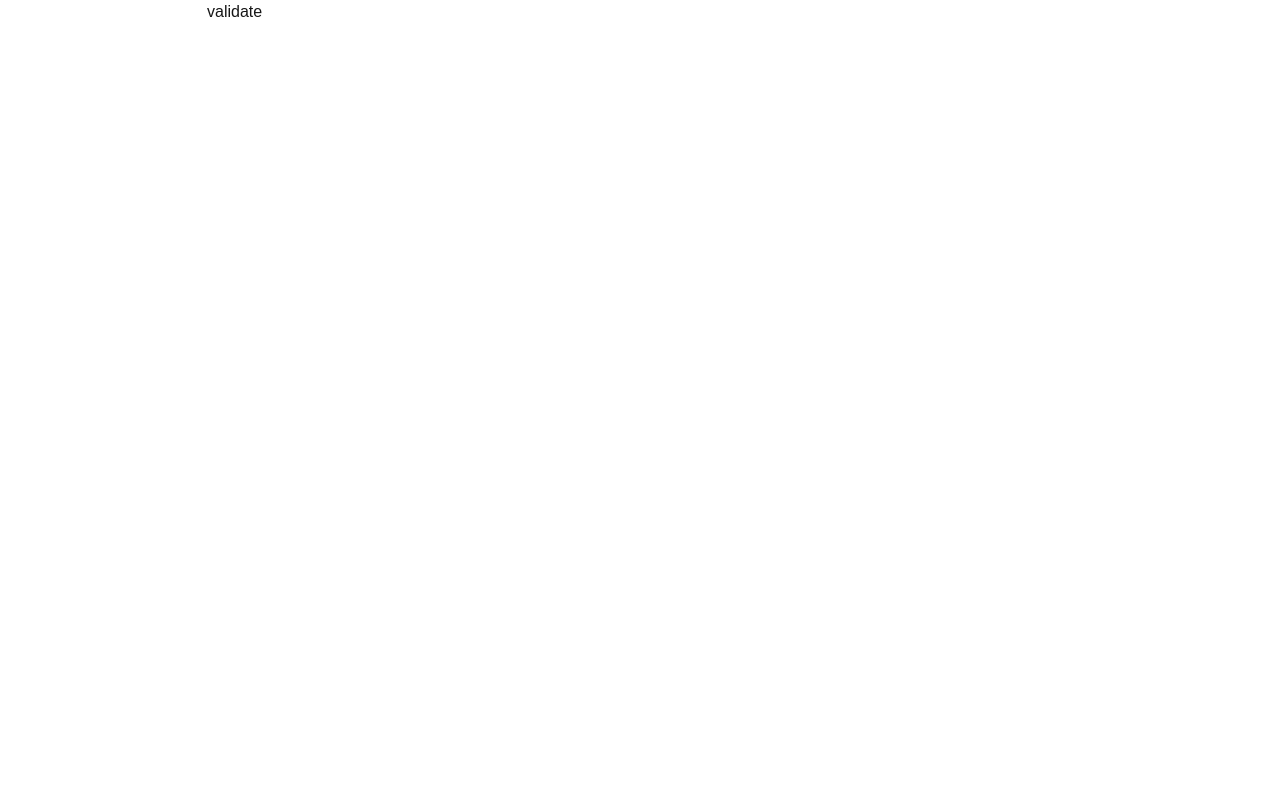
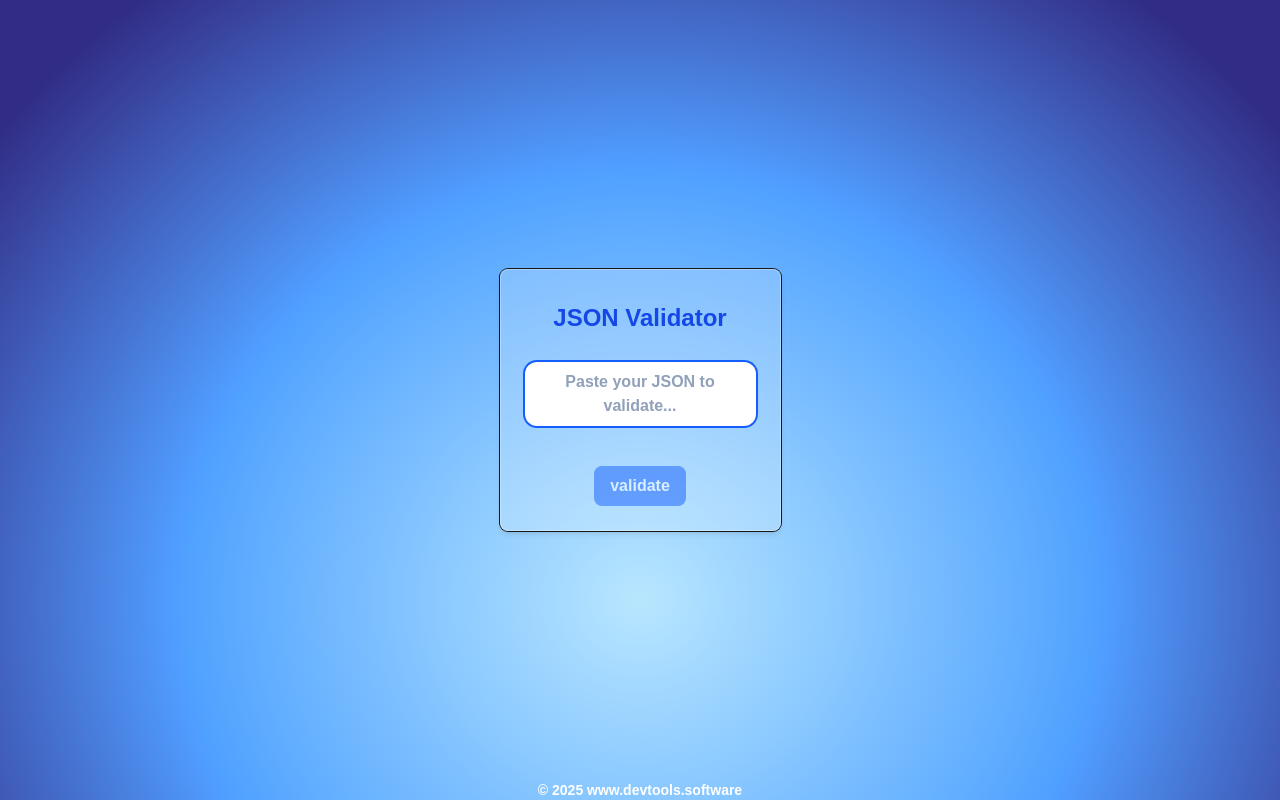
Before and after one commit to jai2992/dev-tools, a Next.js app: page /json_validator in a window 1280 px wide. Built offline with nearby package versions, Linux system fonts and the light colour scheme.

Commit message:
added json validator completely

```diff
--- a/src/app/json_validator/page.tsx
+++ b/src/app/json_validator/page.tsx
@@ -1,27 +1,55 @@
 'use client'
-import {useState} from 'react'
+import {useState, useEffect} from 'react'
+import Button from '../components/ui/Button'
 
 export default function JsonValidator() {
     const [userInput,setUserInput] = useState<string>("")
     const [output,setOutput] = useState<string>("")
+    const [btnState,setBtnState] = useState<string>("opacity-50 cursor-not-allowed hover:ring-0 hover:bg-blue-600")
+    const [isValid,setIsValid] = useState<Boolean>(false)
+    useEffect(
+            ()=>
+            {
+                if(userInput.length>0)
+                {
+                    setBtnState("");
+                }
+                else{
+                    setBtnState("opacity-50 cursor-not-allowed hover:ring-0 hover:bg-blue-600")
+                }
+            },
+            [userInput]
+        )
     const validate = ()=>
     {
         try{
             JSON.parse(userInput)
-            setOutput("Validation Sucess")
+            setIsValid(true)
+            setOutput("Valid JSON")
 
         }
         catch(e){
             console.error(e)
-            setOutput("Failure")
+            setIsValid(false)
+            setOutput("Not valid JSON")
         }
     }
-    JSON.parse('{}')
   return (
-    <div>
-        <input type="text" onChange={(e)=>setUserInput(e.target.value)} />
-        {output}
-        <button onClick={validate}>validate</button>
+    <div className="bg-radial-[at_75%_50%] from-sky-300 via-blue-500 to-indigo-900 to-100% sm:bg-radial-[at_50%_75%] sm:from-sky-200 sm:via-blue-400 sm:to-indigo-900 sm:to-90%">
+            <div className="flex flex-col h-screen w-screen justify-center items-center text-center">
+                <div className="flex flex-col justify-center items-center backdrop-blur-md bg-white/20 border border-white/30 rounded-lg shadow-md p-6 max-w-sm ring-1 ring-sky tansition-all duration-300">
+                    <div className='font-black px-4 py-2 text-blue-700 mb-5 text-2xl'>JSON Validator</div>
+                    <textarea
+                    className="bg-white rounded-xl text-black placeholder-slate-400 text-center font-bold p-2 focus:ring-2 focus:ring-blue-600 resize-none focus:outline-none"
+                    placeholder="Paste your JSON to validate..."
+                    onChange={(e)=>setUserInput(e.target.value)}
+                    autoFocus/>
+                    <div className={`${isValid?"text-green-700":"text-red-500"} font-bold mt-5`}>
+                        {output}
+                    </div>
+                    <Button className={`${btnState} mt-5`} onClick={validate}>validate</Button>
+                </div>
+            </div>
     </div>
   )
 }
```
